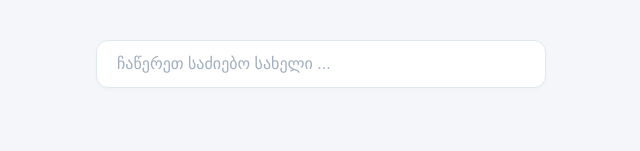
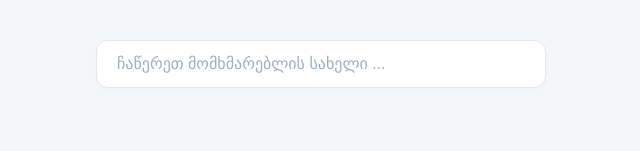
Before and after one commit to shonia1/GITA_Homeworks, a React (Vite) app in the folder Lec17/: page / in a window 1280 px wide. Shown: the top 151 px of the page, without its empty margins (319-959 px from the left). Built offline with nearby package versions, Linux system fonts and the light colour scheme; no server answers.

Commit message:
style: update placeholder text in SearchBar component for clarity

```diff
--- a/Lec17/src/components/SearchBar.tsx
+++ b/Lec17/src/components/SearchBar.tsx
@@ -17,7 +17,7 @@ export default function SearchBar({
         type="text"
         value={searchQuery}
         className="search-bar"
-        placeholder="ჩაწერეთ საძიებო სახელი ..."
+        placeholder="ჩაწერეთ მომხმარებლის სახელი ..."
         onChange={(e) => setSearchQuery(e.target.value)}
       />
     </div>
```
